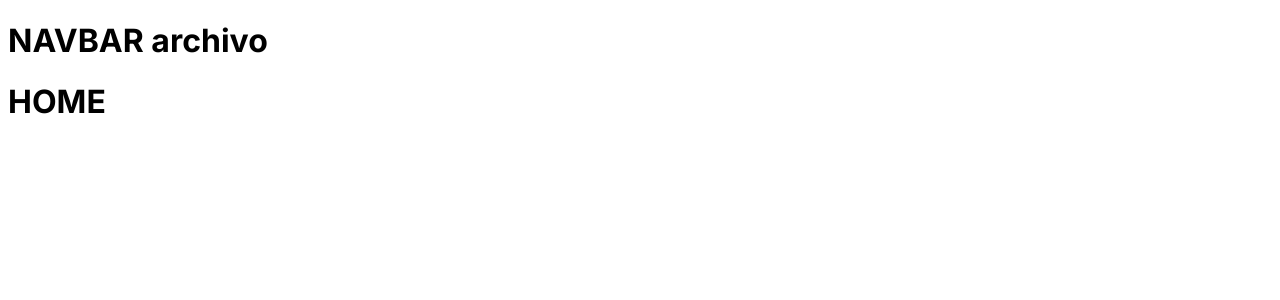
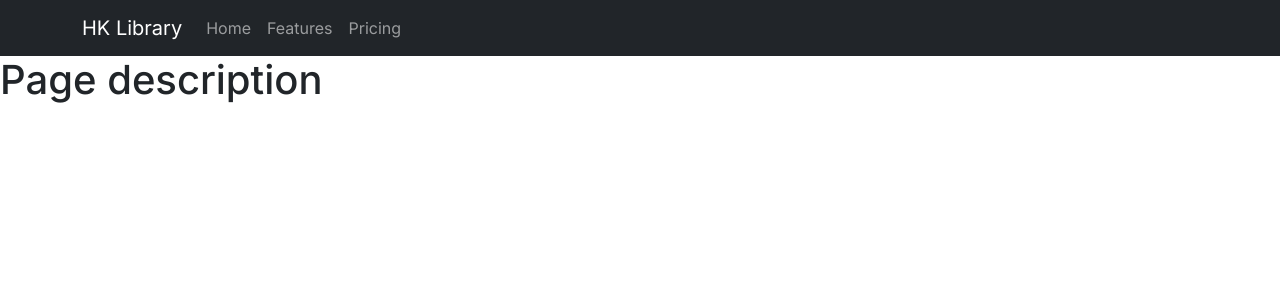
Before and after one commit to NahuelDP8/Projecto_React_Libreria_HKLibrary, a Next.js app: page / in a window 1280 px wide. Shown: the top 300 px of the page. Built offline with nearby package versions, Linux system fonts and the light colour scheme.

Commit message:
Navbar y imports para que funcione boostrap
Co-Authored-By: JanoALockhart <89466894+JanoALockhart@users.noreply.github.com>

```diff
--- a/app/components/navbar.js
+++ b/app/components/navbar.js
@@ -1,5 +1,18 @@
+'use client';
+import Container from 'react-bootstrap/Container';
+import Nav from 'react-bootstrap/Nav';
+import Navbar from 'react-bootstrap/Navbar';
 export default function NavbarApp(){
-    return <h1>
-        NAVBAR archivo
-    </h1>
+    return (
+    <Navbar bg="dark" variant="dark">
+      <Container>
+        <Navbar.Brand href="#home">HK Library</Navbar.Brand>
+        <Nav className="me-auto">
+          <Nav.Link href="#home">Home</Nav.Link>
+          <Nav.Link href="#features">Features</Nav.Link>
+          <Nav.Link href="#pricing">Pricing</Nav.Link>
+        </Nav>
+      </Container>
+    </Navbar>
+   );
 }
--- a/app/layout.js
+++ b/app/layout.js
@@ -1,6 +1,6 @@
 import { Inter } from 'next/font/google'
 import NavbarApp from './components/navbar'
-
+import 'bootstrap/dist/css/bootstrap.min.css';
 const inter = Inter({ subsets: ['latin'] })
 
 export const metadata = {
--- a/app/page.js
+++ b/app/page.js
@@ -1,9 +1,10 @@
 import Image from 'next/image'
+
 
 export default function Home() {
   return (
     <h1>
-      HOME
+      Page description
     </h1>
   )
 }
```
